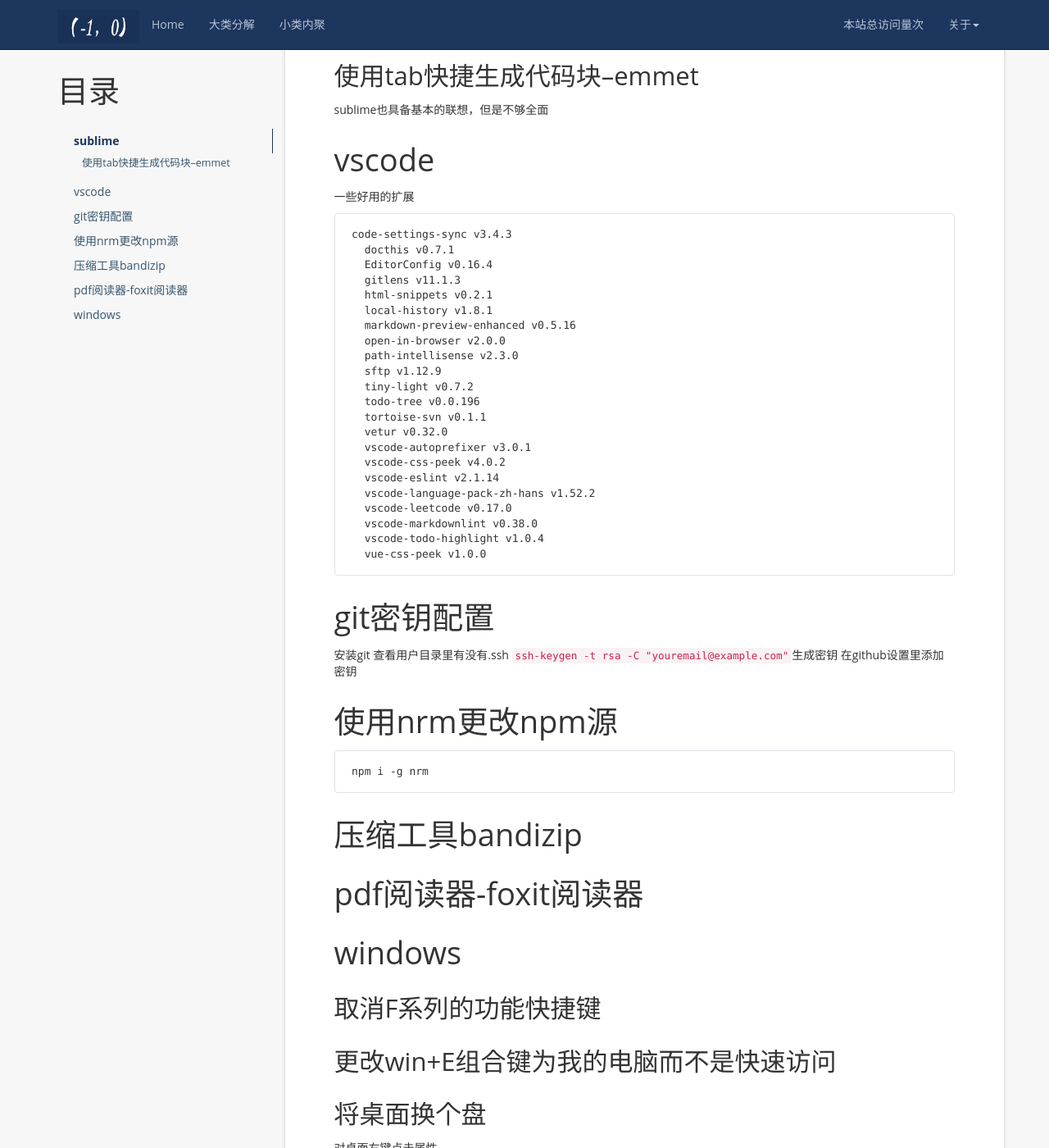
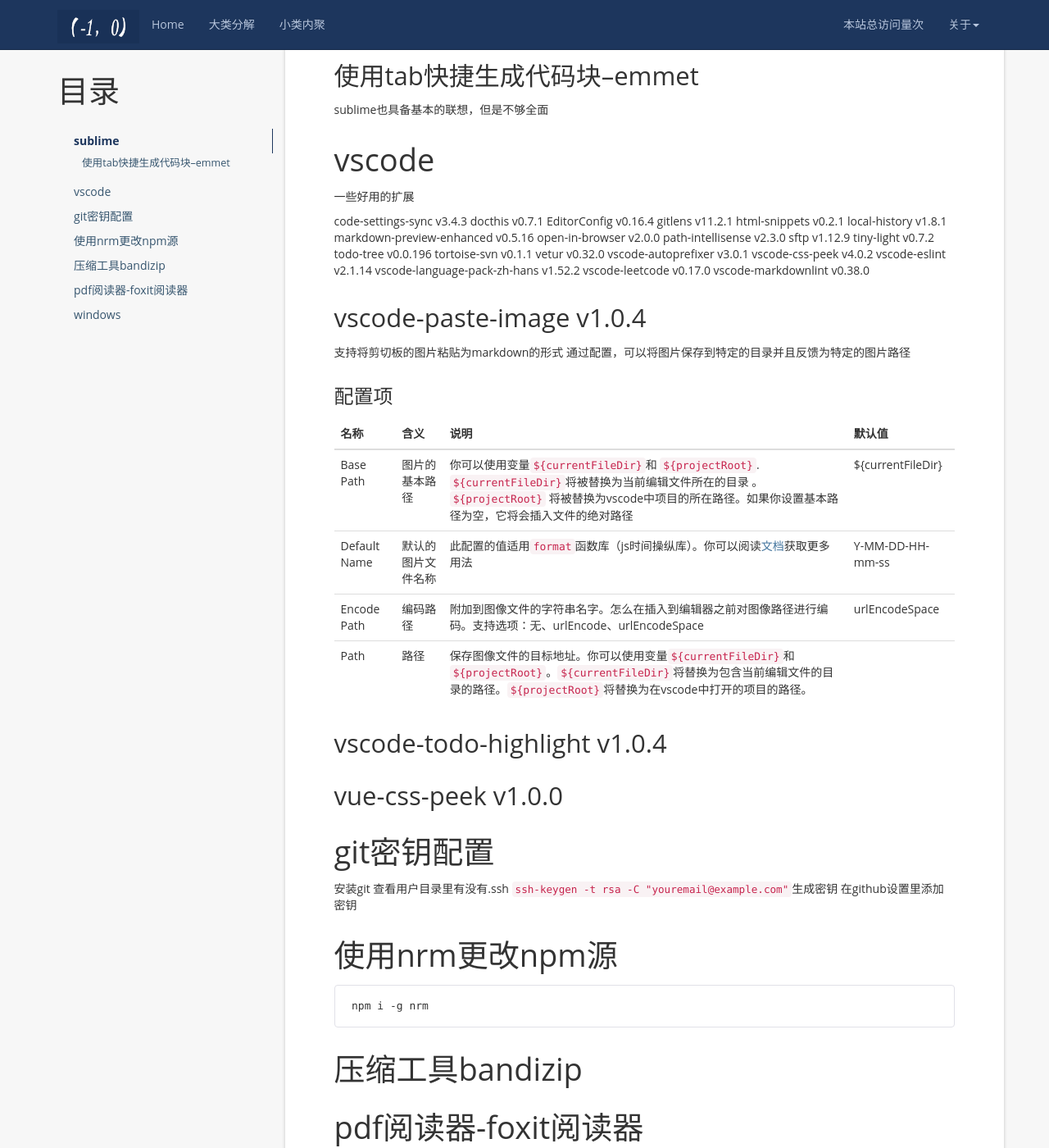
Before and after one commit to aimiy/aimiy.github.io, a Jekyll site: the page built from _posts/notes/工具/2020-11-12-电脑个人习惯配置.md, in a window 1280 px wide and 1400 px high, scrolled down 537 px. Shown: the whole window at 82% size. Built offline with Jekyll 4.4.1, drawn with Linux system fonts in a browser that asks for light colours; nearby versions of some CDN libraries; a script that is not in the unit is left out; comment, search, counter and statistics services are not loaded.

Commit message:
测试图片粘贴

````diff
--- a/_posts/notes/工具/2020-11-12-电脑个人习惯配置.md
+++ b/_posts/notes/工具/2020-11-12-电脑个人习惯配置.md
@@ -21,11 +21,10 @@
 
 一些好用的扩展
 
-```
 code-settings-sync v3.4.3
   docthis v0.7.1
   EditorConfig v0.16.4
-  gitlens v11.1.3
+  gitlens v11.2.1
   html-snippets v0.2.1
   local-history v1.8.1
   markdown-preview-enhanced v0.5.16
@@ -42,9 +41,24 @@
   vscode-language-pack-zh-hans v1.52.2
   vscode-leetcode v0.17.0
   vscode-markdownlint v0.38.0
-  vscode-todo-highlight v1.0.4
-  vue-css-peek v1.0.0
-```
+
+## vscode-paste-image v1.0.4
+
+支持将剪切板的图片粘贴为markdown的形式
+通过配置，可以将图片保存到特定的目录并且反馈为特定的图片路径
+
+### 配置项
+
+名称 | 含义| 说明 | 默认值
+--|--|--|--
+Base Path| 图片的基本路径|你可以使用变量`${currentFileDir}`和 `${projectRoot}`. `${currentFileDir}`将被替换为当前编辑文件所在的目录 。 `${projectRoot}` 将被替换为vscode中项目的所在路径。如果你设置基本路径为空，它将会插入文件的绝对路径|${currentFileDir}
+Default Name | 默认的图片文件名称 | 此配置的值适用`format`函数库（js时间操纵库）。你可以阅读[文档](https://momentjs.com/docs/#/displaying/format/)获取更多用法|Y-MM-DD-HH-mm-ss
+Encode Path| 编码路径 | 附加到图像文件的字符串名字。怎么在插入到编辑器之前对图像路径进行编码。支持选项：无、urlEncode、urlEncodeSpace|urlEncodeSpace
+Path|路径|保存图像文件的目标地址。你可以使用变量`${currentFileDir}`和`${projectRoot}`。`${currentFileDir}`将替换为包含当前编辑文件的目录的路径。`${projectRoot}`将替换为在vscode中打开的项目的路径。
+
+## vscode-todo-highlight v1.0.4
+
+## vue-css-peek v1.0.0
 
 # git密钥配置
 
````
Also changed, not shown: _posts/notes/vue/2020-11-09-vuetest.md (+2 -0 lines), books.md (+118 -116 lines), _posts/notes/vue/img/2021-02-04-14-02-22.png (added).
